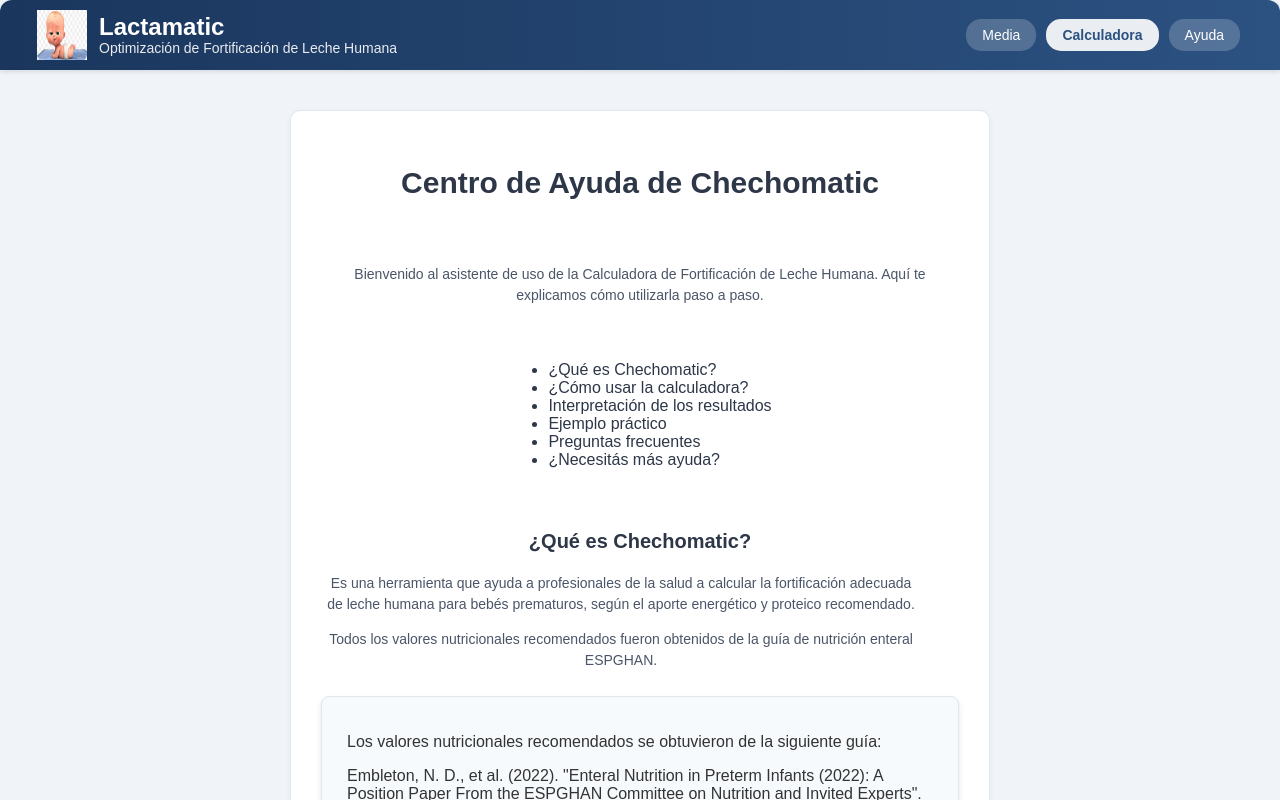
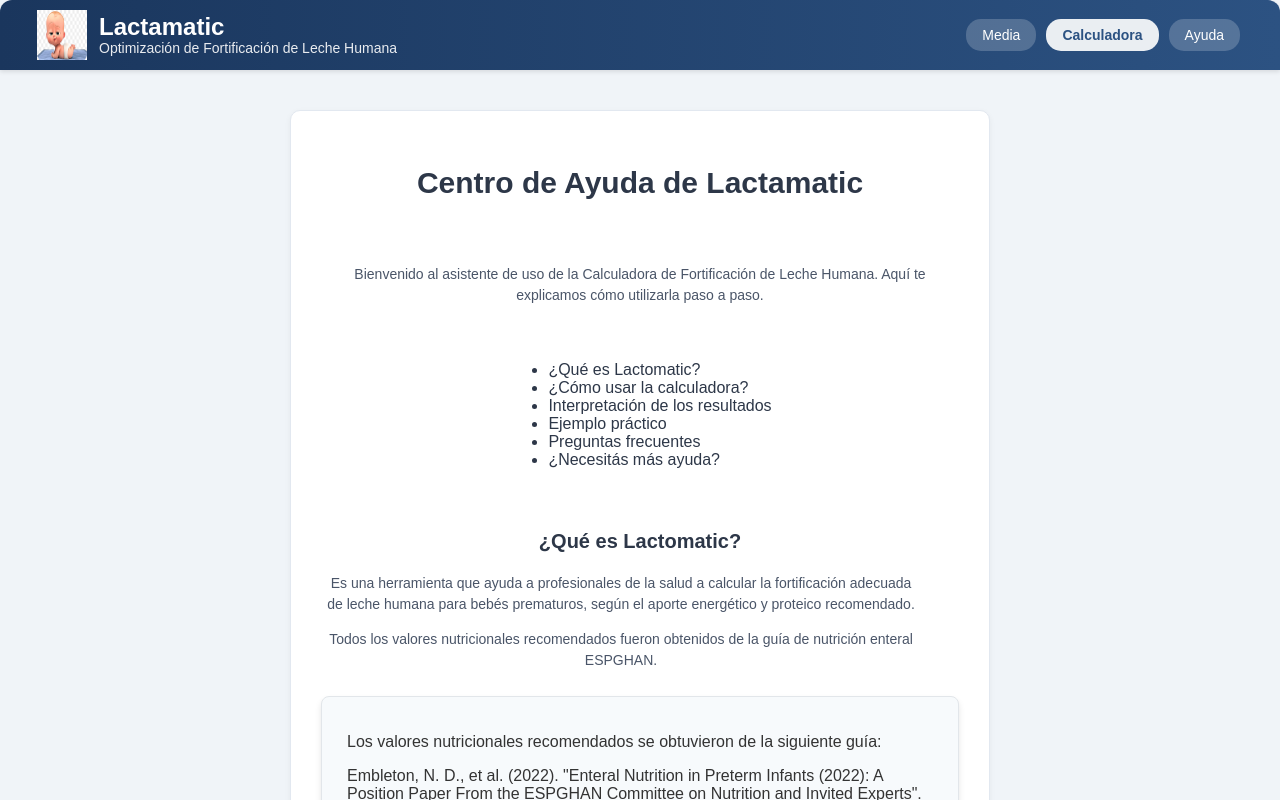
Before and after one commit to gabieb2/LactaMatic, a Next.js app: page /help in a window 1280 px wide. Shown: the top 800 px of the page. Built offline with nearby package versions, Linux system fonts and the light colour scheme.

Commit message:
Style: Some text changes

```diff
--- a/src/Components/helpContainer.js
+++ b/src/Components/helpContainer.js
@@ -6,7 +6,7 @@
     <div className={styles.centerContainer}>
       <div className={styles.ayudaContainer}>
         <div className={styles.ayudaTitulo}>
-          <h2>Centro de Ayuda de Chechomatic</h2>
+          <h2>Centro de Ayuda de Lactamatic</h2>
         </div>
 
         <p className={styles.ayudaDescripcion}>
@@ -16,7 +16,7 @@
         {/* Índice / Tabla de contenidos */}
         <nav className={styles.ayudaIndice}>
           <ul>
-            <li><a href="#que-es">¿Qué es Chechomatic?</a></li>
+            <li><a href="#que-es">¿Qué es Lactomatic?</a></li>
             <li><a href="#como-usar">¿Cómo usar la calculadora?</a></li>
             <li><a href="#interpretacion">Interpretación de los resultados</a></li>
             <li><a href="#ejemplo-practico">Ejemplo práctico</a></li>
@@ -27,7 +27,7 @@
         </nav>
 
         <section id="que-es">
-          <h3 className={styles.ayudaTitulo}>¿Qué es Chechomatic?</h3>
+          <h3 className={styles.ayudaTitulo}>¿Qué es Lactomatic?</h3>
           <p className={styles.ayudaDescripcion}>
             Es una herramienta que ayuda a profesionales de la salud a calcular la fortificación adecuada de leche humana para bebés prematuros, según el aporte energético y proteico recomendado.
           </p>
```
